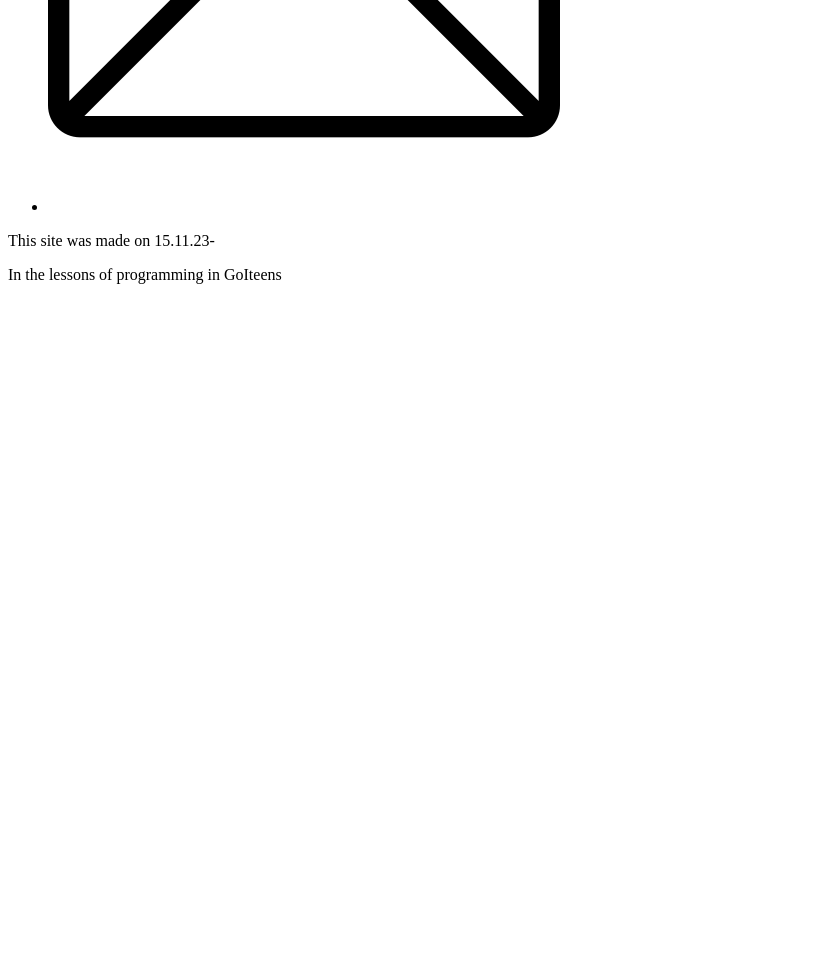
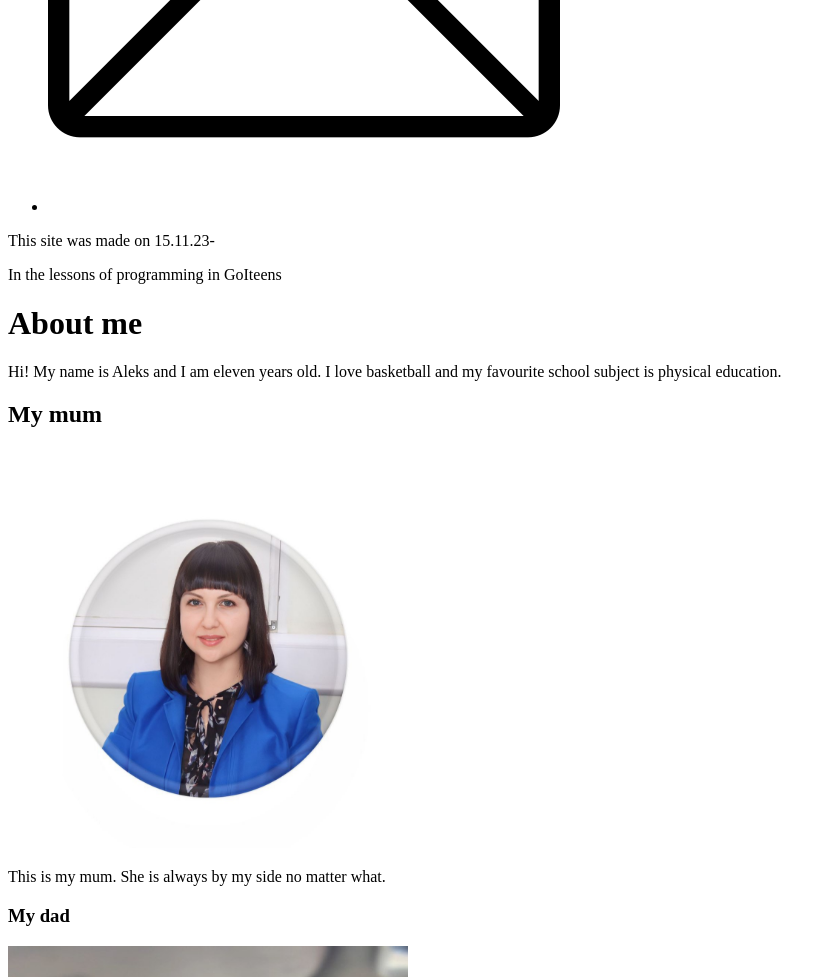
Before and after one commit to Sashetoo/My-site, a plain HTML site: page index.html in a window 1280 px wide. Shown: the part 1803-2780 px from the top of the page, without its empty margins (0-836 px from the left). Before the commit the page ends 2103 px from the top, so only its background shows below. Drawn offline with Linux system fonts and the light colour scheme.

Commit message:
Update index.html
IDK

```diff
--- a/index.html
+++ b/index.html
@@ -48,5 +48,23 @@
         In the lessons of programming in GoIteens
     </p>
  </footer>
+ <h1>
+    About me
+ </h1>
+ <p>
+    Hi! My name is Aleks and I am eleven years old. I love basketball and my favourite school subject is physical education.
+ </p>
+ <h2>My mum</h2>
+ <img src="Аня аватар .jpg" width="400px">
+ <p>
+    This is my mum. She is always by my side no matter what.
+ </p>
+ <h3>
+   My dad
+ </h3>
+ <img src="photo_2023-11-14_20-11-38.jpg" width="400px">
+ <p>
+    This is my dad. He is often away from home because of his job but he is still really special to me.
+ </p>
 </body>
 </html>
```
